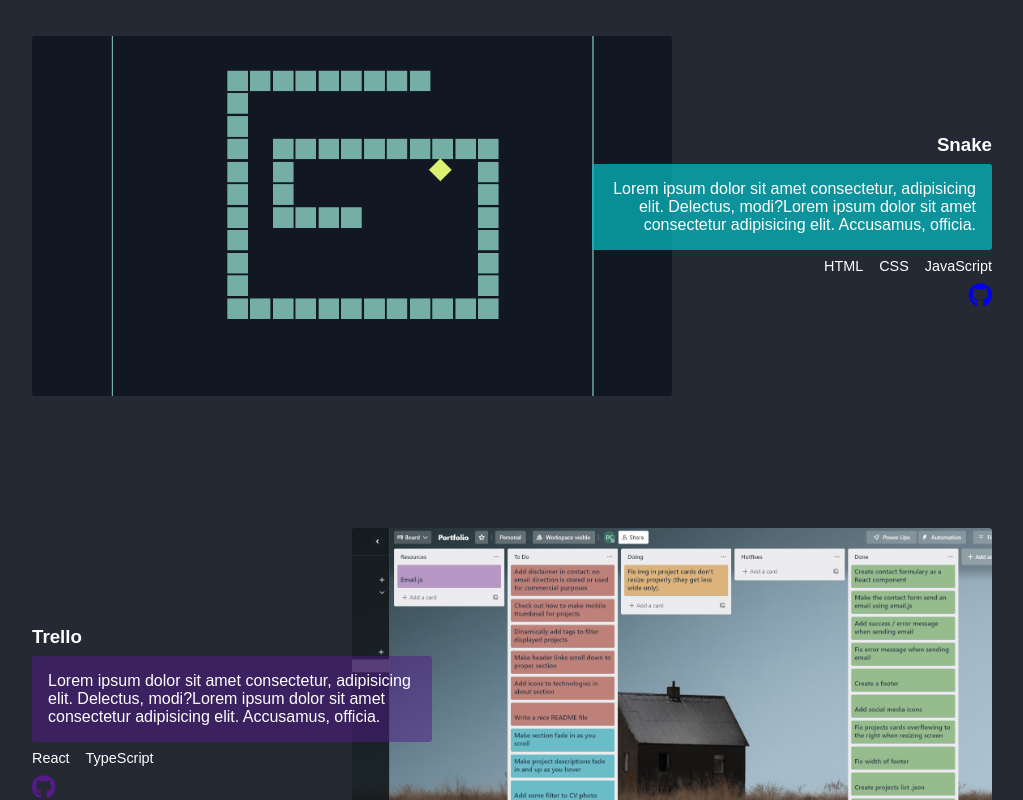
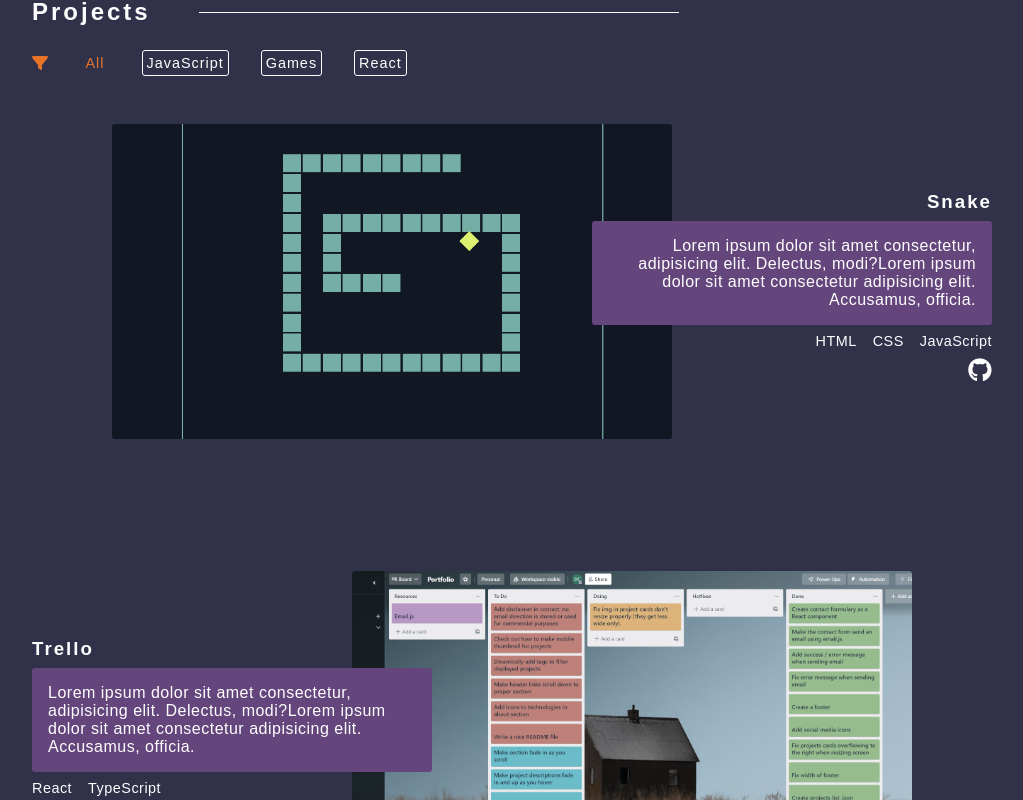
Before and after one commit to DaniPhilo/portfolio, a React (Create React App) app: page / in a window 1280 px wide. Shown: the part 1320-2120 px from the top of the page, without its empty margins (128-1151 px from the left). Built offline with nearby package versions, Linux system fonts and the light colour scheme; no server answers.

Commit message:
New light purple color palette, bigger letter spacing and full-heigth sections

```diff
--- a/src/components/Contact.js
+++ b/src/components/Contact.js
@@ -55,8 +55,7 @@
 
       <div className="form-container">
         <h3>Get in touch</h3>
-        <p>Do you have a question or want to work together? You can contact me through this formulary.</p>
-        <p>Your email information <span>will not</span> be stored in any database or sold to any third parties. It will be used only to answer you back.</p>
+        <p>Do you have a question or want to work together? <br></br>You can contact me through this formulary.</p>
 
         <form onSubmit={onSubmit}>
           <input type="text" name='name' placeholder='Name' value={toSend.name} onChange={handleChange} />
@@ -65,6 +64,7 @@
 
           <button type='submit'>Submit</button>
         </form>
+        <p>Your email information <span>will not</span> be stored in any database or sold to any third parties. It will be used only to answer you back.</p>
       </div>
 
       <div className={emailSent === 'yes' ? "success-module-container" : "hidden"}>
--- a/src/components/ProjectTags.js
+++ b/src/components/ProjectTags.js
@@ -3,11 +3,15 @@
 export default function ProjectTags({ tags, filterProjects }) {
 
     return (
+        <>
+            <i class="fa-solid fa-filter"></i>
             <ul className="tags-list">
                 <li className="marked" onClick={(e) => filterProjects(e, 'All')}>All</li>
                 {tags.map((tag, index) => {
                     return <li className="tag-btn" key={index} onClick={(e) => filterProjects(e, tag)}>{tag}</li>
                 })}
             </ul>
+        </>
+
     )
 }
--- a/src/styles/component_styles/_about.scss
+++ b/src/styles/component_styles/_about.scss
@@ -6,6 +6,7 @@
     gap: 2rem;
 
     margin-top: 2rem;
+    margin-bottom: 11rem;
 }
 
 .about-img {
--- a/src/styles/component_styles/_contact.scss
+++ b/src/styles/component_styles/_contact.scss
@@ -6,15 +6,16 @@
 }
 
 .form-container > h3 {
-    margin: 2rem 0 1rem 0;
+    margin-top: 2rem;
 }
 
 .form-container > p:nth-of-type(1) {
-    margin-top: 1rem 0;
+    margin: 1.5rem 0;
     text-align: center;
+    line-height: 1.5rem;
 }
 .form-container > p:nth-of-type(2) {
-    margin: 1rem 0 2rem 0;
+    margin-top: 3rem;
     font-size: 0.9rem;
     text-align: center;
 }
@@ -29,7 +30,7 @@
     flex-direction: column;
     justify-content: center;
     align-items: center;
-    gap: 1.5rem;
+    gap: 0.25rem;
 }
 
 form>input,
@@ -44,7 +45,7 @@
 }
 
 form>textarea {
-    height: 40vh;
+    height: 30vh;
 }
 
 form>input::placeholder {
@@ -59,7 +60,8 @@
 }
 
 form>button {
-    padding: 1rem 1.75rem;
+    margin-top: 0.5rem;
+    padding: 0.5rem 1.25rem;
 
     background-color: $primary_color;
     color: $text_color_light;
--- a/src/styles/component_styles/_header.scss
+++ b/src/styles/component_styles/_header.scss
@@ -38,7 +38,8 @@
     text-decoration: none;
     text-transform: uppercase;
     color: $text_color_light;
-    letter-spacing: 0.15rem;
+    // letter-spacing: 0.15rem;
+    letter-spacing: 3px;
     transition: 0.25s ease-in-out;
 }
 header > ul > li > a:hover {
--- a/src/styles/component_styles/_home.scss
+++ b/src/styles/component_styles/_home.scss
@@ -5,6 +5,7 @@
     width: 100vw;
     height: 100vh;
     overflow: hidden;
+    scroll-padding-top: 20rem;
 }
 
 .triangles-container {
--- a/src/styles/component_styles/_icons_sidebar.scss
+++ b/src/styles/component_styles/_icons_sidebar.scss
@@ -37,10 +37,10 @@
 .icons-container > li > a > .fa-brands {
     font-size: 1.75rem;
     // background-color: aliceblue;
-    color: $accent_color;
+    color: $text_color_light;
     transition: 0.25s ease-in-out;
 }
 .icons-container > li > a > .fa-brands:hover {
-    color: $text_color_light;
+    color: $accent_color;
     transform: translateY(-25%);
 }
--- a/src/styles/component_styles/_project_tags.scss
+++ b/src/styles/component_styles/_project_tags.scss
@@ -1,5 +1,13 @@
 .tags-container {
-    margin: 2rem 0;
+    display: flex;
+    justify-content: flex-start;
+    align-items: center;
+    gap: 2rem;
+    margin-top: 1.5rem;
+}
+
+.tags-container > i {
+    color: $accent_color;
 }
 
 .tags-list {
@@ -15,20 +23,24 @@
     border: 1px solid $text_color_light;
     border-radius: $border_radius;
     font-size: 0.9rem;
+    letter-spacing: 1px;
     transition: 0.25s ease-in-out;
     cursor: pointer;
 }
 
 .tag-btn:hover {
-    background-color: $accent_color;
-    border: 1px solid $accent_color;
+    color: $accent_color;
+    // background-color: $accent_color;
+    border: 1px solid $primary_color;
 }
 
 .marked {
     padding: 0.25rem;
-    background-color: $accent_color;
-    border: 1px solid $accent_color;
+    // background-color: $accent_color;
+    color: $accent_color;
+    border: 1px solid $primary_color;
     border-radius: $border_radius;
+    letter-spacing: 1px;
     font-size: 0.9rem;
     transition: 0.25s ease-in-out;
     cursor: pointer;
--- a/src/styles/component_styles/_projects.scss
+++ b/src/styles/component_styles/_projects.scss
@@ -2,6 +2,7 @@
     width: $section_width;
     max-width: $max_section_width;
     margin: 0 auto;
+    scroll-padding-top: calc($header-height + 2rem);
 }
 
 .project-card-left {
@@ -13,7 +14,7 @@
     grid-template-columns: repeat(12, 1fr);
 }
 .project-card-left:first-child {
-    margin-top: 6rem;
+    margin-top: 3rem;
 }
 
 .project-card-left > .project-img {
@@ -21,7 +22,7 @@
     // // background-color: greenyellow;
     // width: 55%;
     // height: 35vh;
-    grid-column: 1 / 9;
+    grid-column: 2 / 9;
     grid-row: 1 / 2;
 }
 
@@ -57,7 +58,7 @@
 }
 
 .project-card-left > .project-info > .project-description {
-    background-color: hsl(182, 96%, 40%, 0.7);
+    background-color: $accent_color_transparent;
     padding: 1rem;
     border-radius: $border_radius;
     text-align: end;
@@ -84,10 +85,13 @@
 
 .project-card-left > .project-info > .gh-project-link > a {
     font-size: 1.5rem;
+}
+.project-card-left > .project-info > .gh-project-link > a:hover i {
+    color: $accent_color;
+}
+.project-card-left > .project-info > .gh-project-link > a > i {
+    color: $text_color_light;
     transition: 0.25s ease-in-out;
-}
-.project-card-left > .project-info > .gh-project-link > a:hover {
-    color: $text_color_light;
 }
 
 
@@ -105,7 +109,7 @@
     // background-color: greenyellow;
     // width: 55%;
     // height: 35vh;
-    grid-column: 5 / 13;
+    grid-column: 5 / 12;
     grid-row: 1 / 2;
 }
 
@@ -147,13 +151,9 @@
 }
 
 .project-card-right > .project-info > .project-description {
-    background-color: #420B45AA;
+    background-color: $accent_color_transparent;
     padding: 1rem;
     border-radius: $border_radius;
-}
-
-.project-card-right > .project-info > .project-description:nth-of-type(2){
-    background-color: 	hsl(271, 68%, 32%, 0.5);
 }
 
 .project-card-right > .project-info > .project-techs > .tech-list {
@@ -176,8 +176,11 @@
 
 .project-card-right > .project-info > .gh-project-link > a {
     font-size: 1.5rem;
+}
+.project-card-right > .project-info >.gh-project-link > a > i {
+    color: $text_color_light_variation;
     transition: 0.25s ease-in-out;
 }
-.project-card-right > .project-info > .gh-project-link > a:hover {
-    color: $text_color_light;
+.project-card-right > .project-info > .gh-project-link > a:hover i {
+    color: $accent_color;
 }
--- a/src/styles/styles.scss
+++ b/src/styles/styles.scss
@@ -7,6 +7,7 @@
     box-sizing: border-box;
     scroll-behavior: smooth;
     scroll-padding-top: calc($header-height + 2rem);
+    letter-spacing: 0.5px;
 }
 
 body {
@@ -40,6 +41,11 @@
 
 h2 {
     text-transform: capitalize;
+    letter-spacing: 3px;
+}
+
+h3 {
+    letter-spacing: 2px;
 }
 
 @import './component_styles/header';
--- a/src/styles/variables/_colors.scss
+++ b/src/styles/variables/_colors.scss
@@ -1,7 +1,9 @@
-$primary_color: #252934;
-$secondary_color: #1e242c;
-$third_color: #420B45AA;
-$accent_color: #04c2c9;
+$primary_color: #31314A;
+$secondary_color: #201e2c;
+$third_color: #1c2634;
+$accent_color: #e57429;
+$accent_color_transparent: #64467D;
 $text_color_dark: #000;
 $text_color_light: #fefefe;
-$text_color_accent: #ff962e;
+$text_color_light_variation: #c7d3d8;
+$text_color_accent: #e57429;
```
Also changed, not shown: src/assets/svg-test.svg. Lines whose indentation alone changed are shown as unchanged.
